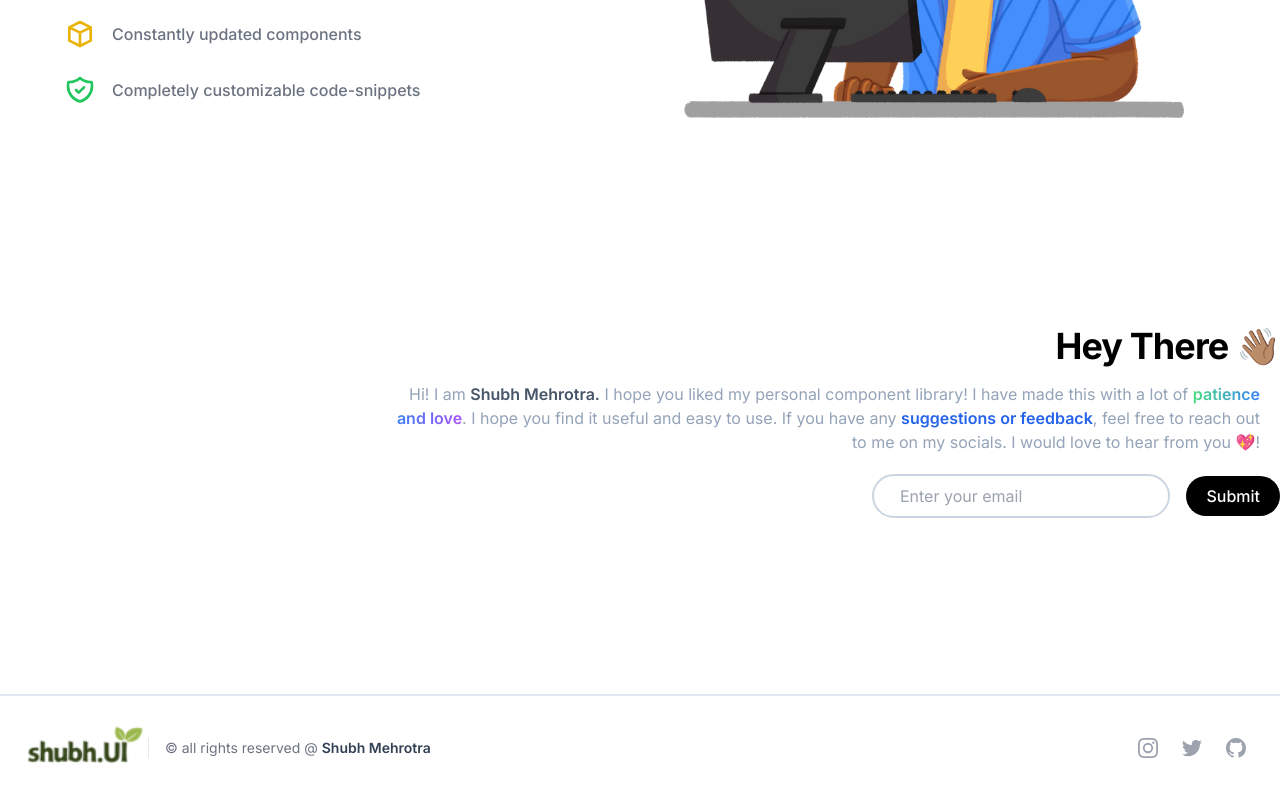
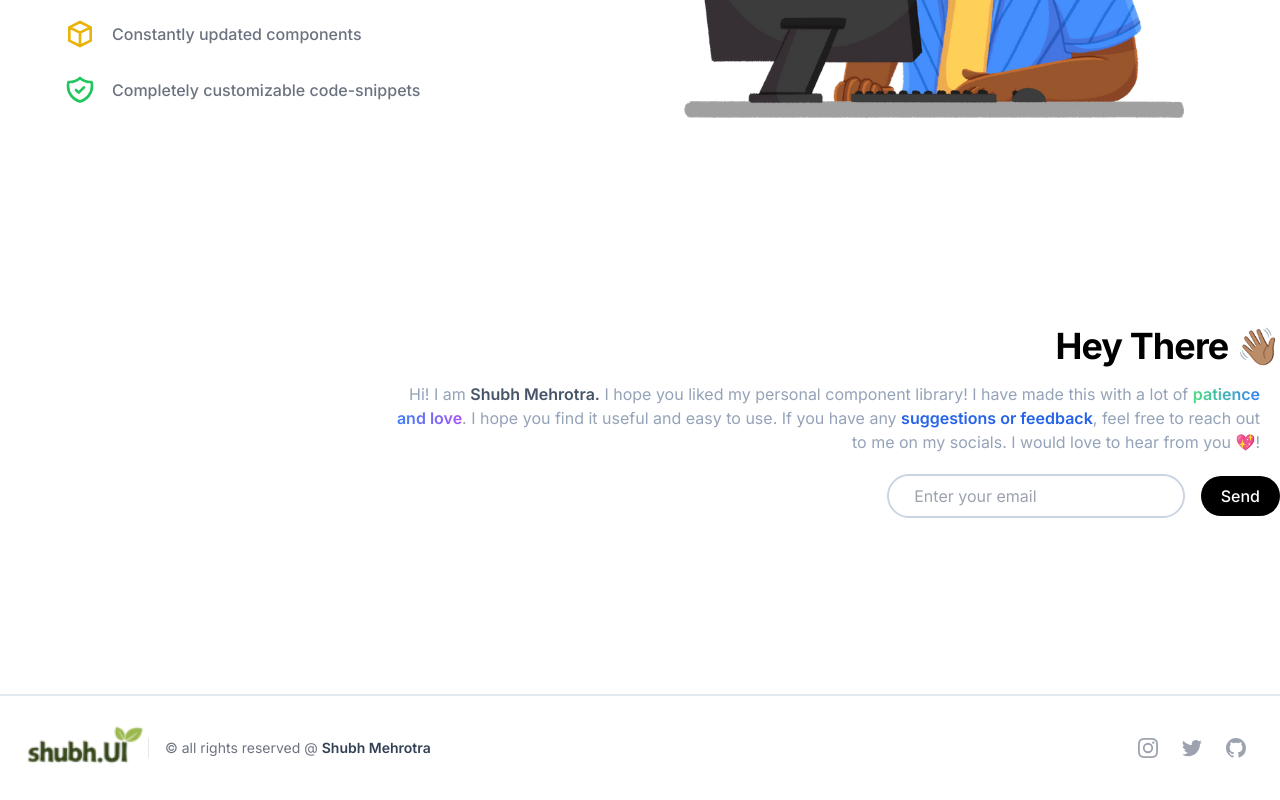
Before and after one commit to ShubhMehrotra19/Shubh.UI, a Next.js app: page / in a window 1280 px wide. Shown: the part 1121-1921 px from the top of the page. Built offline with nearby package versions, Linux system fonts and the light colour scheme.

Commit message:
feat: user feedback implmented

```diff
--- a/components/LandingPageComponents/Creator/Creator.tsx
+++ b/components/LandingPageComponents/Creator/Creator.tsx
@@ -8,6 +8,11 @@ function Creator(props: Props) {
   const {} = props;
 
   const form = useRef<HTMLFormElement>(null);
+  const [isClicked, setIsClicked] = React.useState(false);
+
+  function handleClick() {
+    setIsClicked(true);
+  }
 
   const sendEmail = (e: React.FormEvent<HTMLFormElement>) => {
     e.preventDefault();
@@ -62,11 +67,11 @@ function Creator(props: Props) {
           name="user_email"
           className="input border-2 border-slate-300 rounded-full py-2 md:pl-3 pl-1 md:pr-12 pr-5"
         />
-        <button
-          className="rounded-full w-fit md:text-base text-sm md:px-5 px-3 py-2 bg-black text-white font-medium hover:scale-[102%] active:scale-95 transition duration-300 ease-in-out"
+        <button onClick={handleClick}
+          className={`rounded-full w-fit md:text-base text-sm md:px-5 px-3 py-2 bg-black text-white font-medium hover:scale-[102%] active:scale-95 transition duration-300 ease-in-out ${isClicked ? "bg-green-700" : "bg-black"}`}
           type="submit"
         >
-          Submit
+          {isClicked ? "Sent! 🤍" : "Send"}
         </button>
       </form>
     </div>
```
